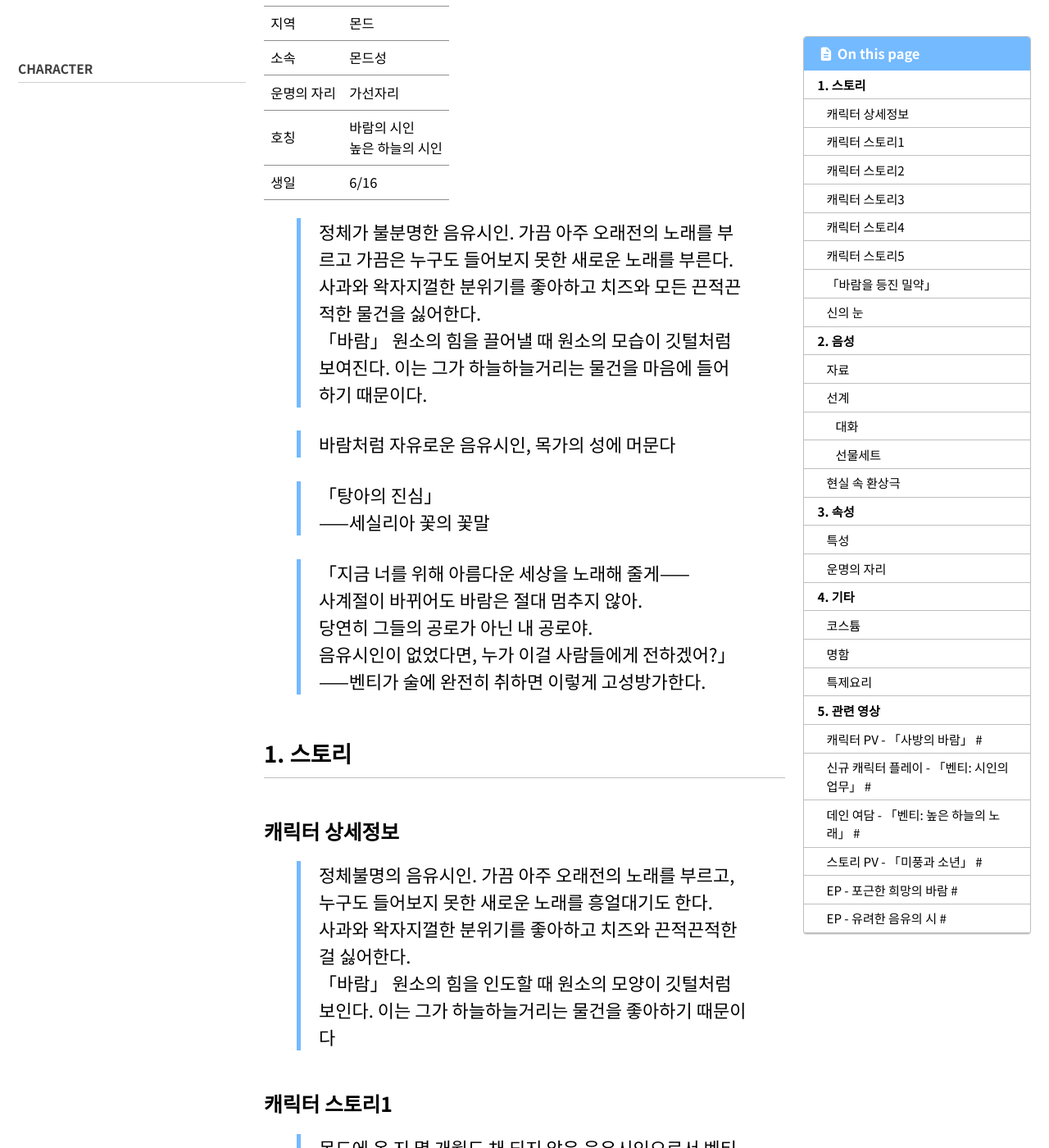
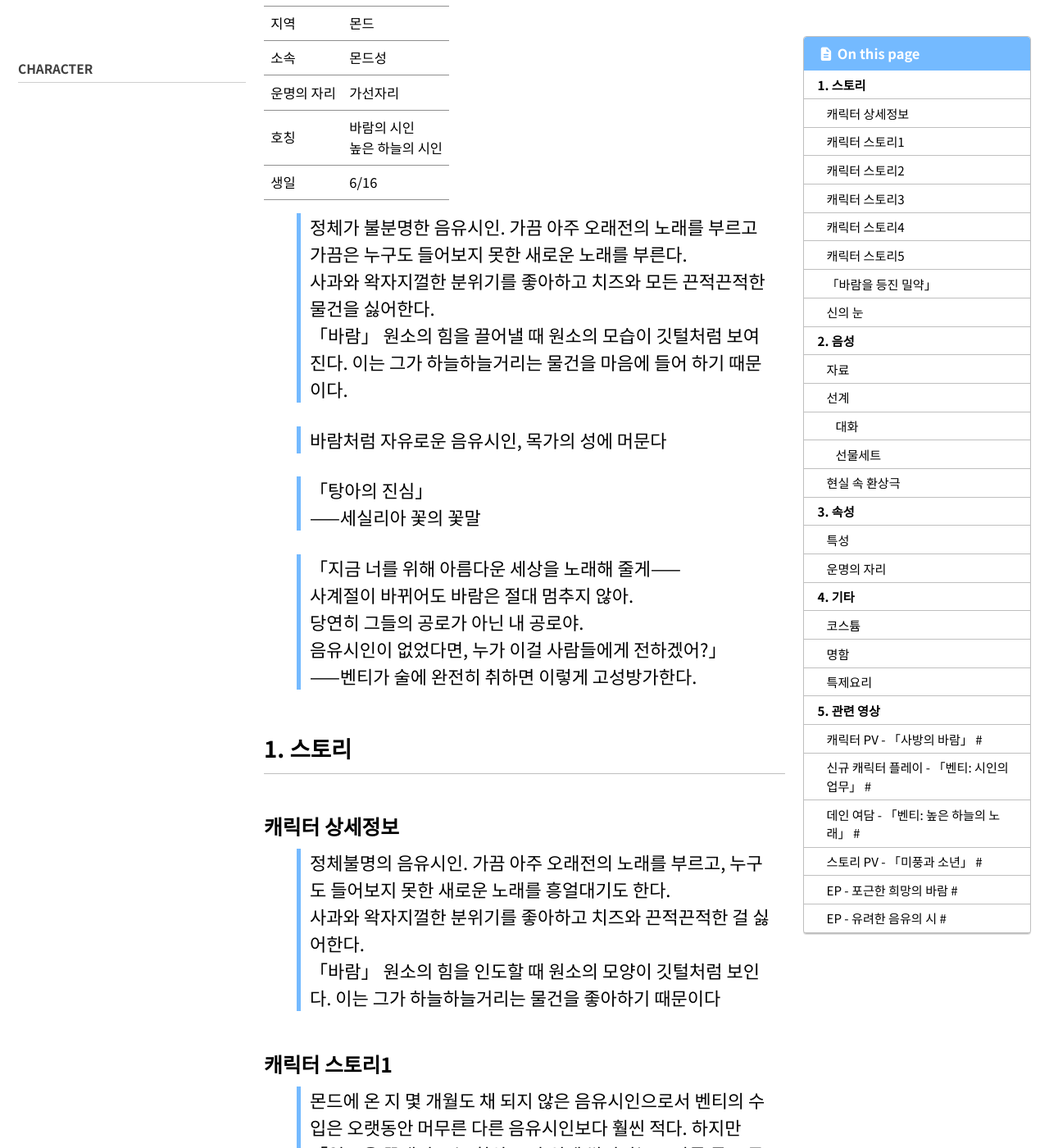
Before and after one commit to NamelessFlower/namelessflower.github.io, a Jekyll site: the page built from _posts/character/2020-09-28-벤티.md, in a window 1280 px wide and 1400 px high, scrolled down 235 px. Shown: the whole window at 82% size. Built offline with Jekyll 4.4.1, drawn with Linux system fonts in a browser that asks for light colours; cached includes are drawn as plain includes.

Commit message:
_base.scss 업데이트

```diff
--- a/_sass/minimal-mistakes/_base.scss
+++ b/_sass/minimal-mistakes/_base.scss
@@ -107,9 +107,9 @@ abbr[data-original-title] {
 /* blockquotes */
 
 blockquote {
-  margin-block: 1em;
-  margin-inline-end: 1em;
-  padding-inline: 1em;
+  margin-block: 0.1em;
+  margin-inline-end: 0.1em;
+  padding-inline: 0.5em;
   /* font-style: italic; */
   border-inline-start: 0.25em solid $primary-color;
 
```
